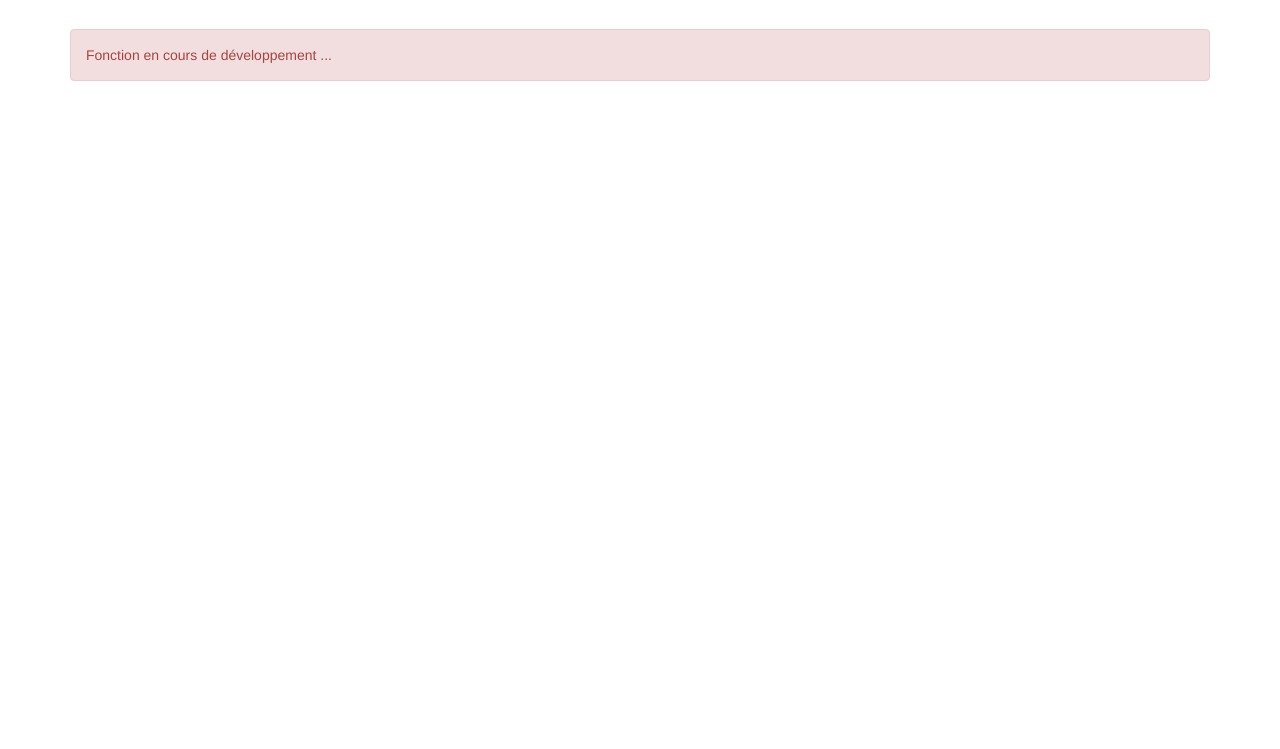
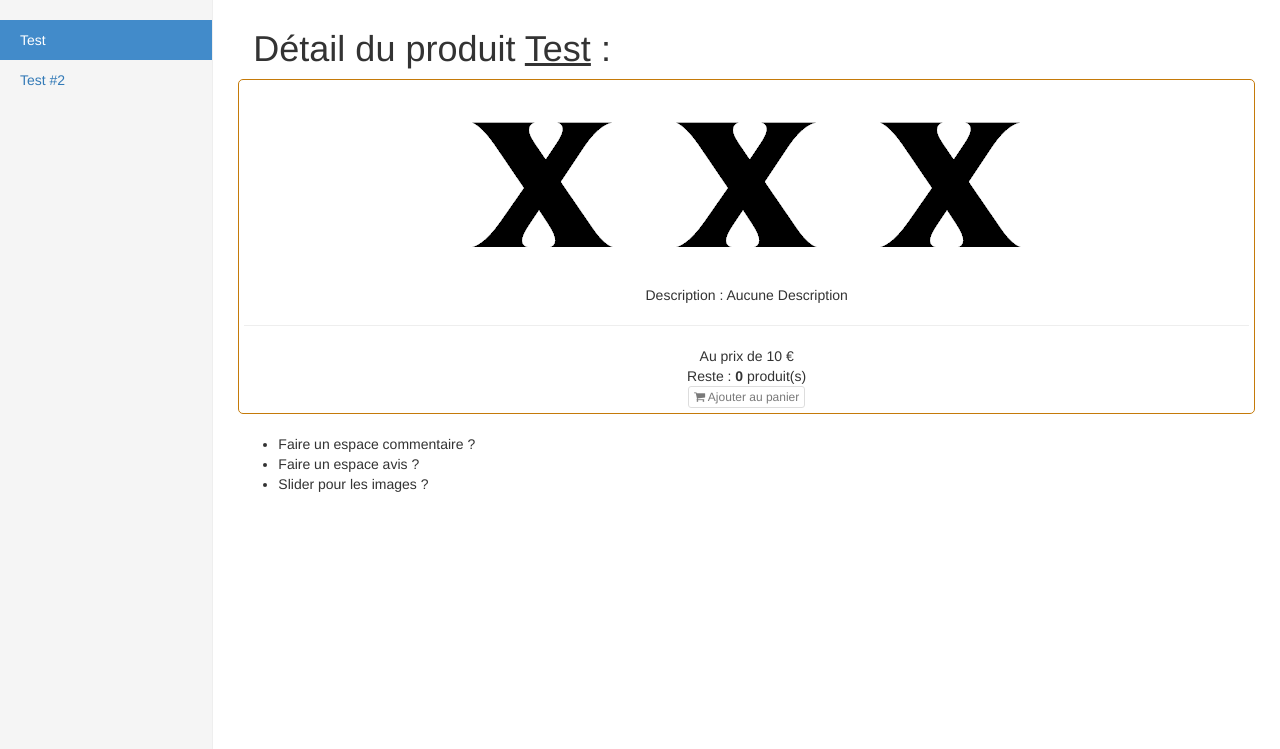
Before and after one commit to Cyboulette/so-cap, a PHP site: the page made by index.php in a window 1280 px wide. Shown: the part 51-800 px from the top of the page. Run offline with PHP 8.4, Linux system fonts and the light colour scheme; data comes from the database, SQL or seed files in the repository; data that the repository does not hold is empty.

Commit message:
Design + read + achat

```diff
--- a/assets/css/style.css
+++ b/assets/css/style.css
@@ -26,3 +26,47 @@ body {
 	padding-top: 0px;
 	margin-top: 0px;
 }
+
+
+
+.sidebar {
+	display: none;
+}
+
+
+.nav-sidebar {
+	margin-right: -21px; /* 20px de padding + 1px de bordure */
+	margin-bottom: 20px;
+	margin-left: -20px;
+}
+.nav-sidebar > li > a {
+	padding-right: 20px;
+	padding-left: 20px;
+}
+.nav-sidebar > .active > a,
+.nav-sidebar > .active > a:hover,
+.nav-sidebar > .active > a:focus {
+	color: #fff;
+	background-color: #428bca;
+}
+
+@media (min-width: 768px) {
+	.sidebar {
+		position: fixed;
+		top: 51px;
+		bottom: 0;
+		left: 0;
+		z-index: 1000;
+		display: block;
+		padding: 20px;
+		overflow-x: hidden;
+		overflow-y: auto;
+		background-color: #f5f5f5;
+		border-right: 1px solid #eee;
+	}
+
+	.main {
+		padding-right: 40px;
+		padding-left: 40px;
+	}
+}
--- a/config/Conf.php
+++ b/config/Conf.php
@@ -9,9 +9,9 @@
 			'password' => ''
 		);
 
-		/*
-		Configuration pour l'IUT
-		static private $databases = array (
+
+		//Configuration pour l'IUT
+		/*static private $databases = array (
 			'hostname' => 'infolimon',
 			'database' => 'railot',
 			'login' => 'railot',
--- a/controller/ControllerProduit.php
+++ b/controller/ControllerProduit.php
@@ -17,7 +17,36 @@ class ControllerProduit {
 	}
 
    public static function read() {
-      ModelProduit::error("Fonction en cours de développement ...");
+      if(isset($_GET['idProduit'])) {
+         $p = ModelProduit::select($_GET['idProduit']);
+      } else {
+         $p = false;
+      }
+
+      if($p != false) {
+         $view = 'detail';
+         $pagetitle= 'So\'Cap - Affichage d\'un produit';
+         require File::build_path(array('view', 'view.php'));
+      } else {
+         ModelProduit::error("Ce produit n'est pas disponible");
+      }
+   }
+
+   public static function addCart() {
+      if(isset($_GET['idProduit'])) {
+         $produit = ModelProduit::select($_GET['idProduit']);
+         if($produit != false) {
+            if($produit->getStock() != 0) {
+               $view = 'addCart';
+               $pagetitle= 'So\'Cap - Achat d\'un produit';
+               require File::build_path(array('view', 'view.php'));
+            } else {
+               ModelProduit::error("Impossible d'acheter ce produit, nous ne l'avons plus en stock");
+            }
+         } else {
+            ModelProduit::error("Ce produit n'est pas disponible");
+         }
+      }
    }
 }
 ?>
--- a/index.php
+++ b/index.php
@@ -3,5 +3,6 @@
 	$ROOT_FOLDER = __DIR__.$DS;
 	require_once $ROOT_FOLDER.'lib/File.php';
 	require_once File::build_path(array('controller', 'routeur.php'));
-	//coucou
+
+	// Pour inspiration design : http://seeninmovies.lukasbargoin.fr/index.php
 ?>
--- /dev/null
+++ b/view/produit/addCart.php
@@ -0,0 +1 @@
+On souhaite acheter un produit c'est ça ?
--- /dev/null
+++ b/view/produit/detail.php
@@ -0,0 +1,43 @@
+<?php
+$idProduit = $p->get('idProduit');
+$label = strip_tags($p->get('label'));
+$categorieProduit = $p->get('categorieProduit'); // A gérer ?
+$description = strip_tags($p->get('description'));
+$prix = $p->get('prix');
+$stock = $p->getStock();
+$disabledAchat = ($p->getStock() == 0 ? 'btn-default disabled' : 'btn-success');
+
+?>
+<h1>Détail du produit <u><?=$label?></u> :</h1>
+
+<div class="row">
+	<div class="produit">
+		<div class="image">
+			<img src="assets/images/no_visu.png" />
+			<img src="assets/images/no_visu.png" />
+			<img src="assets/images/no_visu.png" />
+		</div>
+
+
+		<p class="description">Description : <?=$description?></p>
+
+		<hr/>
+
+		<div class="details">
+			<span class="prix">Au prix de <?=$prix?> €</span>
+			<span class="stock">Reste : <b><?=$stock?></b> produit(s)</span>
+		</div>
+
+		<div class="buttons">
+			<a href="index.php?controller=produit&action=addCart&idProduit=<?=$idProduit?>" class="btn <?=$disabledAchat?> btn-xs"><i class="fa fa-shopping-cart" aria-hidden="true"></i> Ajouter au panier</a>
+		</div>
+	</div>
+	<br/>
+	<div>
+		<ul>
+			<li>Faire un espace commentaire ?</li>
+			<li>Faire un espace avis ?</li>
+			<li>Slider pour les images ?</li>
+		</ul>
+	</div>
+</div>
--- a/view/produit/list.php
+++ b/view/produit/list.php
@@ -9,6 +9,7 @@
 		$description = strip_tags($p->get('description'));
 		$prix = $p->get('prix');
 		$stock = $p->getStock();
+		$disabledAchat = ($p->getStock() == 0 ? 'btn-default disabled' : 'btn-success');
 	?>
 		<div class="col-md-4" data-id="<?=$idProduit?>">
 			<div class="produit">
@@ -27,7 +28,7 @@
 
 				<div class="buttons">
 					<a href="?controller=produit&action=read&idProduit=<?=$idProduit?>" class="btn btn-primary btn-xs"><i class="fa fa-search" aria-hidden="true"></i> Voir le détail</a>
-					<a href="" class="btn btn-success btn-xs"><i class="fa fa-shopping-cart" aria-hidden="true"></i> Ajouter au panier</a>
+					<a href="index.php?controller=produit&action=addCart&idProduit=<?=$idProduit?>" class="btn <?=$disabledAchat?> btn-xs"><i class="fa fa-shopping-cart" aria-hidden="true"></i> Ajouter au panier</a>
 				</div>
 			</div>
 		</div>
--- a/view/view.php
+++ b/view/view.php
@@ -40,11 +40,22 @@
 	      </div>
 	    </nav>
 
-	    <div class="container">
-			<?php
-				$filepath = File::build_path(array("view", static::$object, "$view.php"));
-				require $filepath;
-			?>
+	    <div class="container-fluid">
+	    	<div class="row">
+				<div class="col-sm-3 col-md-2 sidebar">
+					<ul class="nav nav-sidebar">
+						<li class="active"><a href="#">Test <span class="sr-only">(current)</span></a></li>
+						<li><a href="#">Test #2</a></li>
+					</ul>
+				</div>
+
+				<div class="col-sm-9 col-sm-offset-3 col-md-10 col-md-offset-2 main">
+					<?php
+						$filepath = File::build_path(array("view", static::$object, "$view.php"));
+						require $filepath;
+					?>
+				</div>
+	    	</div>
 		</div>
 
 		<?php
```
